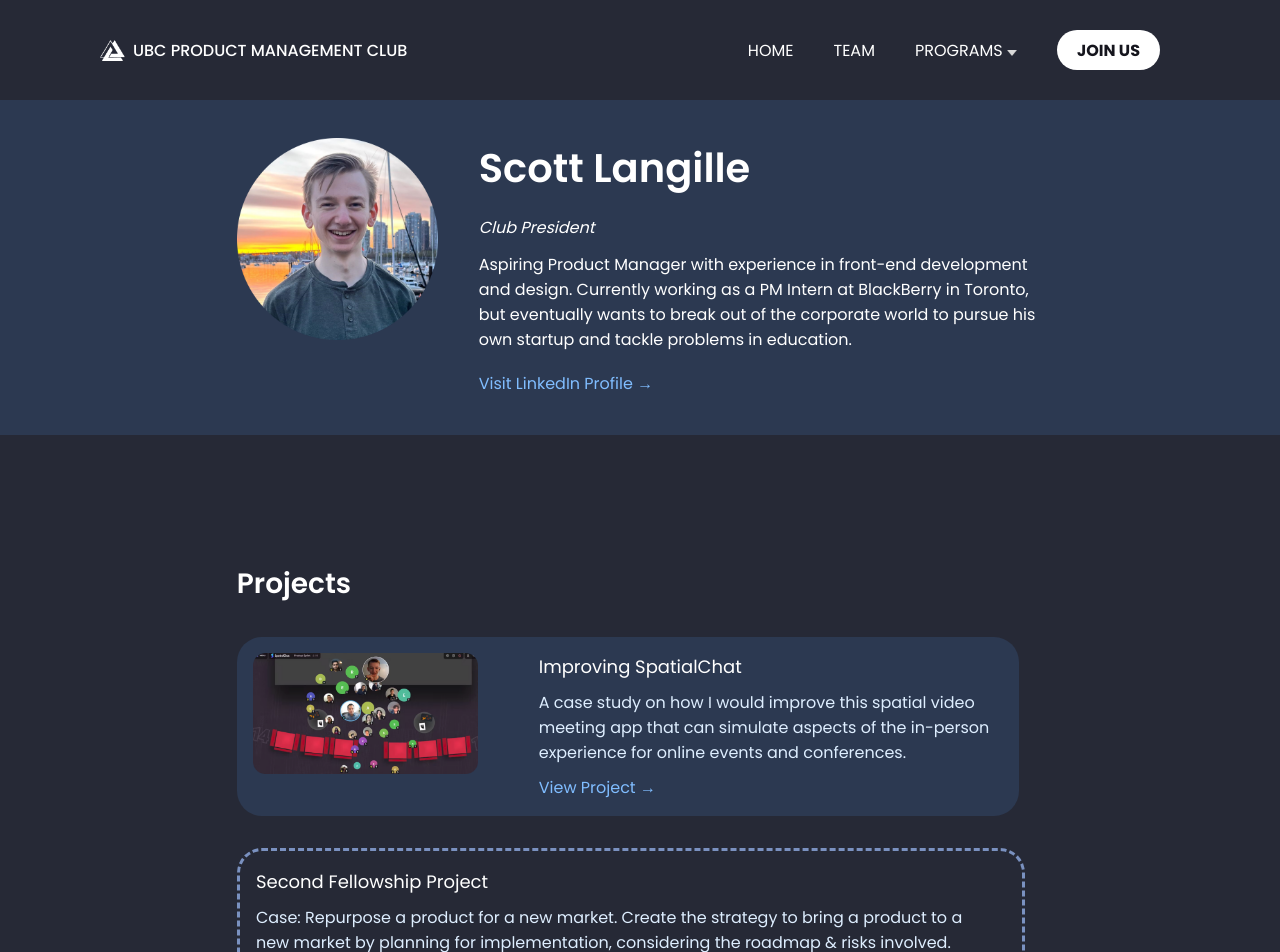
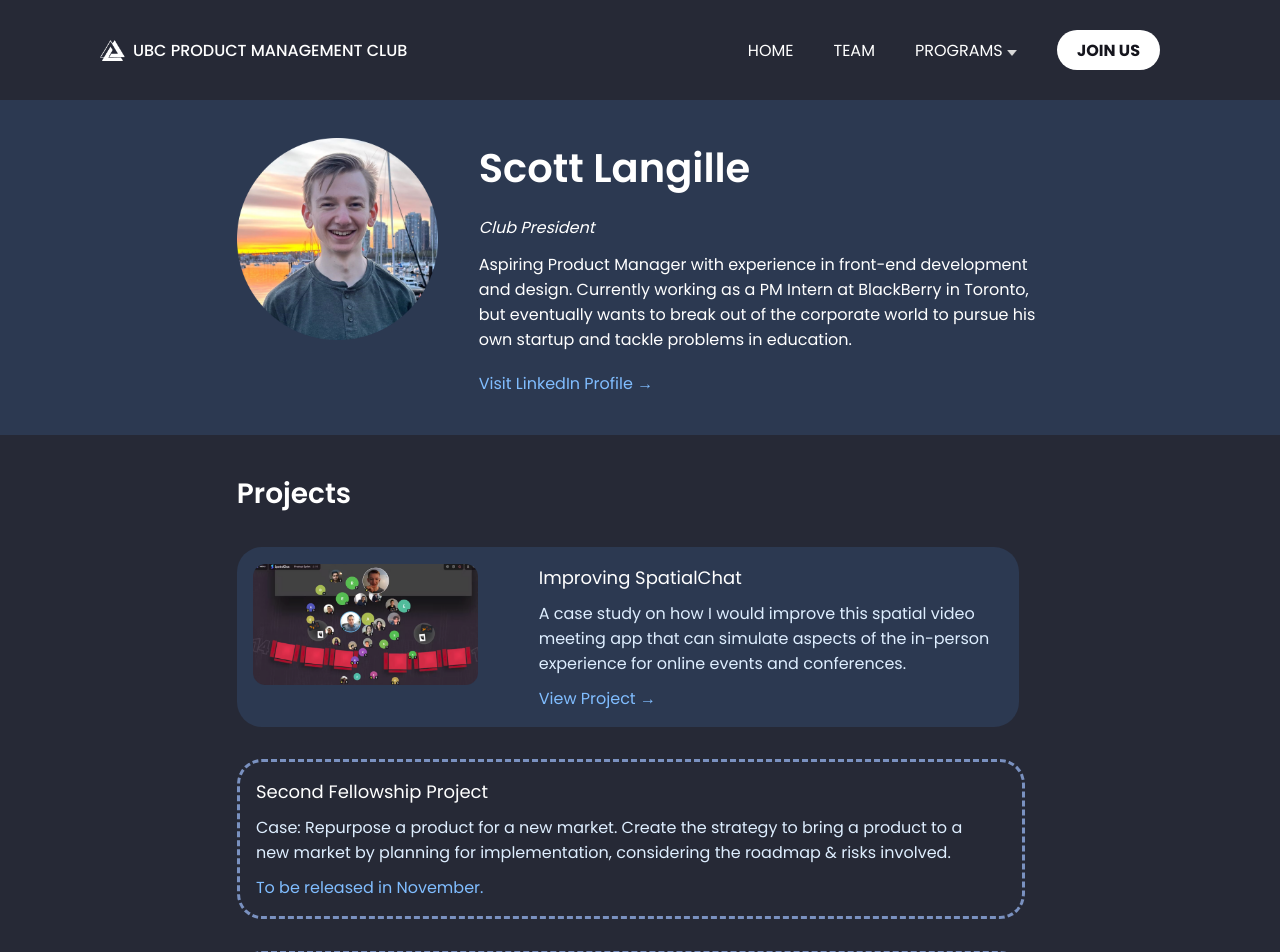
Before and after one commit to UBC-Product-Management-Club/productsprint-website, a React (Create React App) app: page /#/projects in a window 1280 px wide. Shown: the top 952 px of the page. Built offline with nearby package versions, Linux system fonts and the light colour scheme.

Commit message:
padding for projects page

```diff
--- a/src/components/shared/team/ProjectCard.jsx
+++ b/src/components/shared/team/ProjectCard.jsx
@@ -34,7 +34,7 @@
             <p className='project_text'>
               Case: Repurpose a product for a new market. Create the strategy to
               bring a product to a new market by planning for implementation,
-              considering the roadmap & risks involved.
+              considering the roadmap &amp; risks involved.
             </p>
             <p className='about_link'>To be released in November.</p>
           </div>
--- a/src/components/shared/team/projects.css
+++ b/src/components/shared/team/projects.css
@@ -40,6 +40,7 @@
 
 .projects_container {
   padding: 10% 18.5%;
+  padding-top: 3%;
 }
 
 .project_card_container {
```
